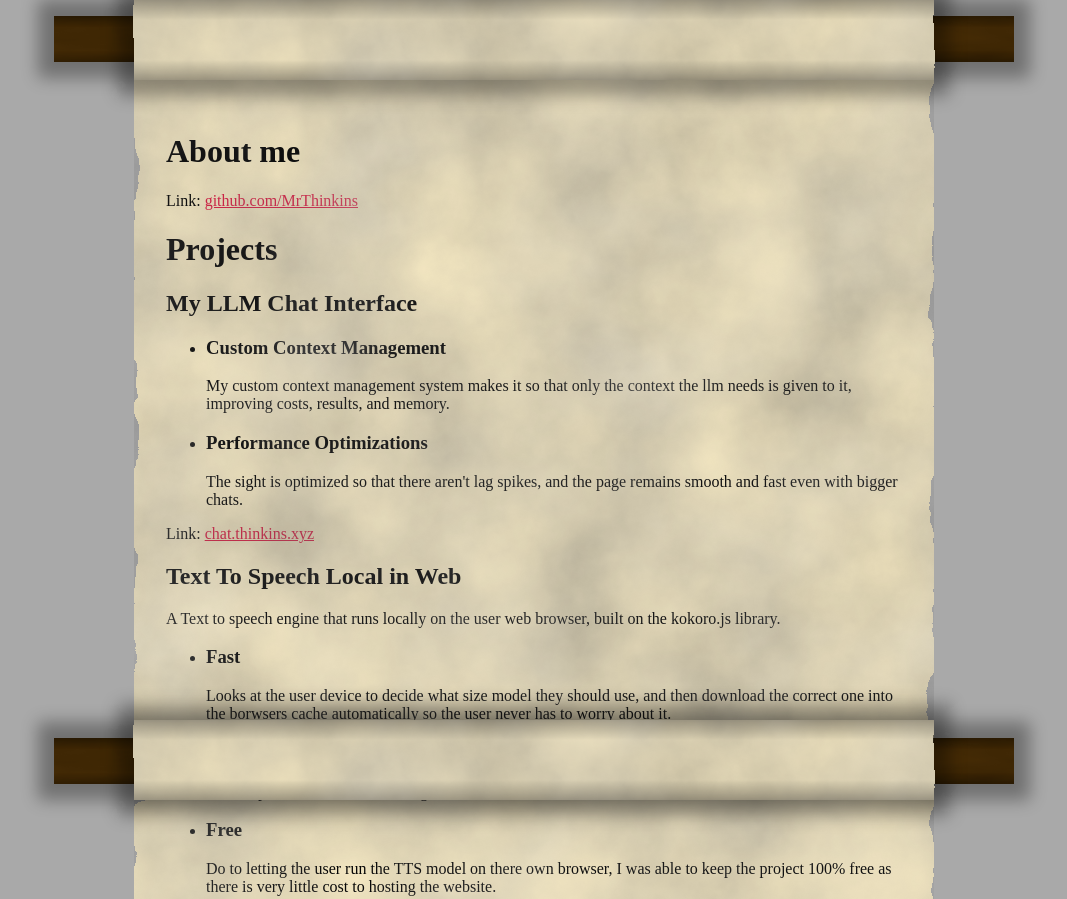
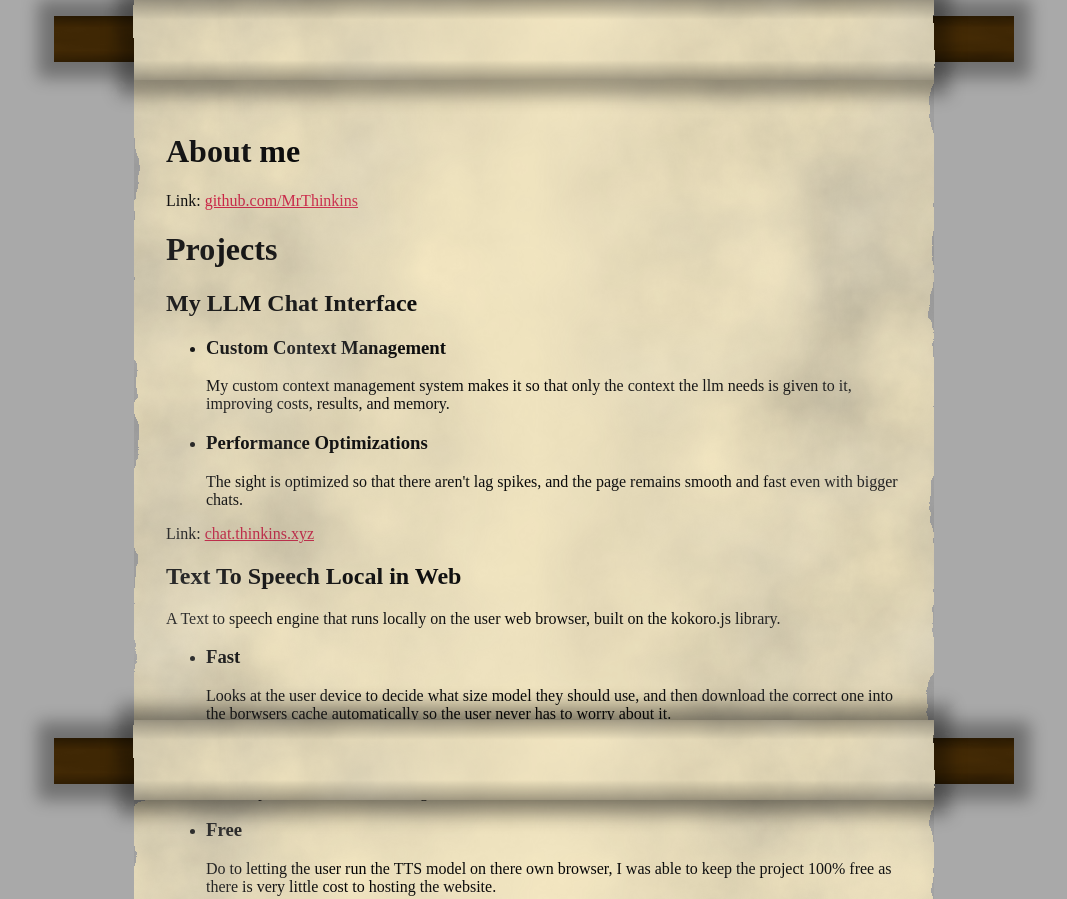
Before and after one commit to alowtron/mr.thinkins, a plain HTML site: page index.html in a window 1280 px wide. Shown: the top 899 px of the page, without its empty margins (106-1173 px from the left). Drawn offline with Linux system fonts and the light colour scheme; a web font is replaced by a local one.

Commit message:
added a gradient to take and make them not texture not be as stong in the middle of the canvas

```diff
--- a/styles.css
+++ b/styles.css
@@ -55,6 +55,22 @@ header::before, footer::before {
   opacity: 0.5;
   /* background-blend-mode: multiply; */
   z-index: 1;
+  -webkit-mask-image: linear-gradient(
+    to right,
+    rgba(0, 0, 0, 1) 0%,
+    rgba(0, 0, 0, 1) 10%,
+    rgba(0, 0, 0, 0.2) 50%,
+    rgba(0, 0, 0, 1) 90%,
+    rgba(0, 0, 0, 1) 100%
+  );
+  mask-image: linear-gradient(
+    to right,
+    rgba(0, 0, 0, 1) 0%,
+    rgba(0, 0, 0, 1) 10%,
+    rgba(0, 0, 0, 0.2) 50%,
+    rgba(0, 0, 0, 1) 90%,
+    rgba(0, 0, 0, 1) 100%
+  );
 }
 
 .body-inner {
```
